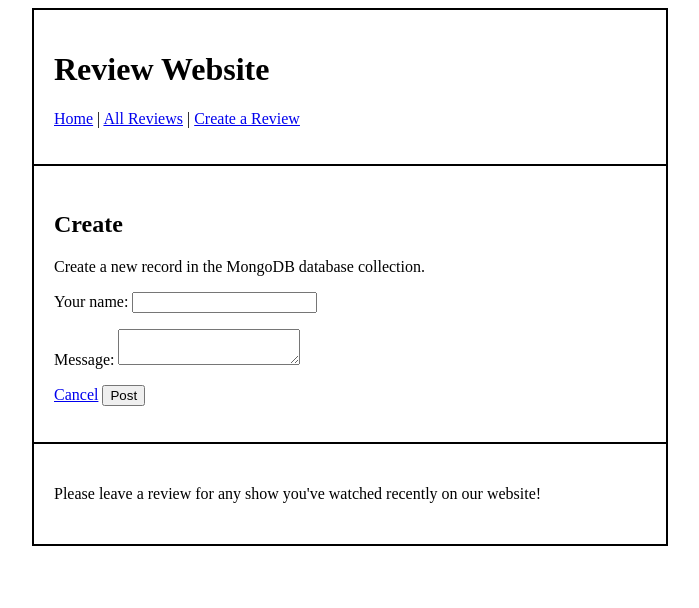
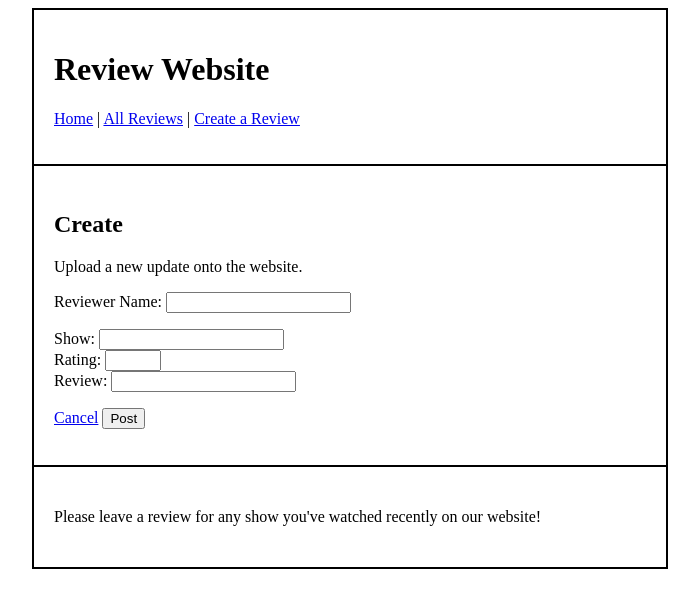
Before and after one commit to dbdesign-students-spring2024/7-web-app-Shravan-coder, a Python web app: template templates/create.html in a window 1280 px wide. Shown: the top 608 px of the page, without its empty margins (290-989 px from the left). Run offline with Jinja, Linux system fonts and the light colour scheme; the template is opened without the code that fills it, so the values that code supplies are empty.

Commit message:
Update create.html

```diff
--- a/templates/create.html
+++ b/templates/create.html
@@ -1,11 +1,16 @@
 {% extends 'base.html' %} {% block container %}
 <h2>Create</h2>
-<p>Create a new record in the MongoDB database collection.</p>
+<p>Upload a new update onto the website.</p>
 <form method="POST" action="{{ url_for('create_post') }}">
-  <p>Your name: <input type="text" id="fname" name="fname" /><br /></p>
+  <p>Reviewer Name: <input type="text" id="fname" name="fname" /><br /></p>
   <p>
-    Message:
-    <textarea type="text" id="fmessage" name="fmessage"></textarea>
+    Show:
+    <input type="text" id="fshow" name="fshow"><br />
+    Rating:
+    <input type="number" id="frating" name="frating" min="0" max="10" required><br />
+    Review:
+    <input type="text" id="freview" name="freview"><br /></textarea>
+
   </p>
   <p>
     <a href="{{ url_for('read')}}">Cancel</a>
```
